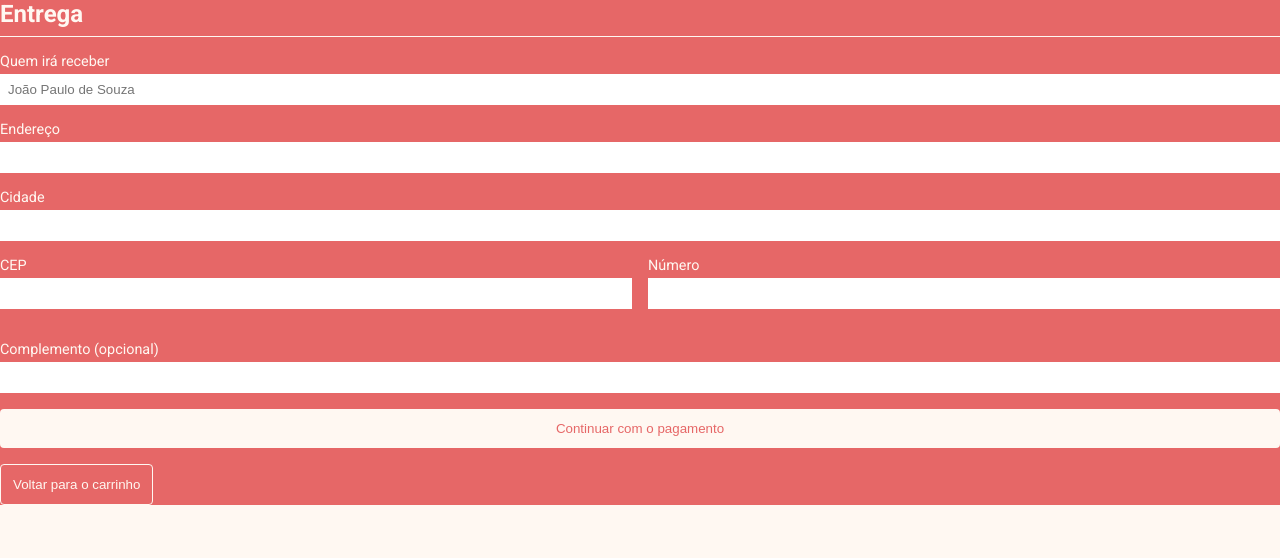
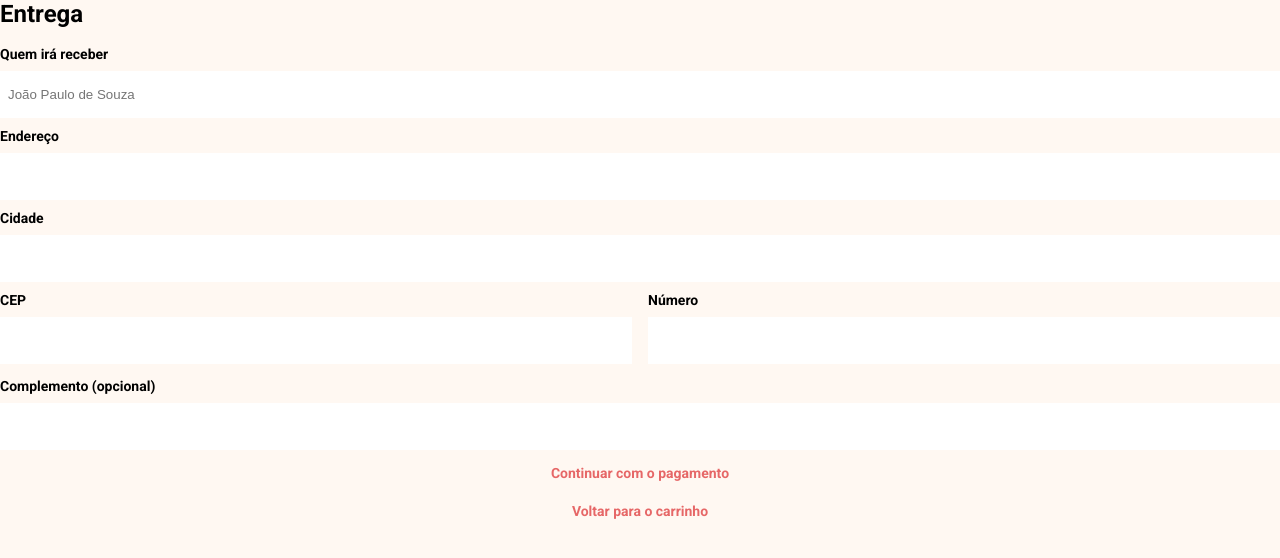
Before and after one commit to lh5818181/Exercicio_Efood, a React (Create React App) app: page /checkout/delivery in a window 1280 px wide. Shown: the top 558 px of the page. Built offline with nearby package versions, Linux system fonts and the light colour scheme.

Commit message:
Melhorando checkout e validando formularios

```diff
--- a/package.json
+++ b/package.json
@@ -11,6 +11,7 @@
     "@types/node": "^16.18.126",
     "@types/react": "^19.1.5",
     "@types/react-dom": "^19.1.5",
+    "formik": "^2.4.6",
     "react": "^18.2.0",
     "react-dom": "^18.2.0",
     "react-redux": "^9.2.0",
@@ -18,7 +19,8 @@
     "react-scripts": "5.0.1",
     "styled-components": "^5.3.11",
     "typescript": "^4.9.5",
-    "web-vitals": "^2.1.4"
+    "web-vitals": "^2.1.4",
+    "yup": "^1.6.1"
   },
   "scripts": {
     "start": "react-scripts start",
@@ -49,6 +51,7 @@
   "devDependencies": {
     "@testing-library/react": "^16.3.0",
     "@types/styled-components": "^5.1.34",
+    "@types/yup": "^0.29.14",
     "@typescript-eslint/eslint-plugin": "^5.62.0",
     "@typescript-eslint/parser": "^5.62.0",
     "eslint": "^8.57.1",
--- a/public/index.html
+++ b/public/index.html
@@ -2,45 +2,43 @@
 <html lang="pt-br">
   <head>
     <meta charset="utf-8" />
-    <link rel="icon" href="%PUBLIC_URL%/favicon.ico" />
+    <!-- favicon fictício -->
+    <link rel="icon" href="%PUBLIC_URL%/assets/icons/favicon.ico" />
     <meta name="viewport" content="width=device-width, initial-scale=1" />
-    <meta name="theme-color" content="#000000" />
+    <!-- tema mobile -->
+    <meta name="theme-color" content="#E44C4E" />
+
     <meta
       name="description"
-      content="Web site created using create-react-app"
+      content="Efood – Peça seu delivery de restaurantes favoritos com rapidez e comodidade."
     />
-    <link rel="apple-touch-icon" href="%PUBLIC_URL%/logo192.png" />
-    <!--
-      manifest.json provides metadata used when your web app is installed on a
-      user's mobile device or desktop. See https://developers.google.com/web/fundamentals/web-app-manifest/
-    -->
+
+    <!-- ícone iOS fictício -->
+    <link
+      rel="apple-touch-icon"
+      href="%PUBLIC_URL%/assets/icons/logo192.png"
+    />
+
+    <!-- Manifest PWA -->
     <link rel="manifest" href="%PUBLIC_URL%/manifest.json" />
-    <!--
-      Notice the use of %PUBLIC_URL% in the tags above.
-      It will be replaced with the URL of the `public` folder during the build.
-      Only files inside the `public` folder can be referenced from the HTML.
 
-      Unlike "/favicon.ico" or "favicon.ico", "%PUBLIC_URL%/favicon.ico" will
-      work correctly both with client-side routing and a non-root public URL.
-      Learn how to configure a non-root public URL by running `npm run build`.
-    -->
     <title>Efood</title>
-    <link rel="preconnect" href="https://fonts.googleapis.com">
-    <link rel="preconnect" href="https://fonts.gstatic.com" crossorigin>
-    <link href="https://fonts.googleapis.com/css2?family=Roboto:ital,wght@0,100..900;1,100..900&display=swap" rel="stylesheet">
+
+    <!-- Google Fonts: Roboto -->
+    <link rel="preconnect" href="https://fonts.googleapis.com" />
+    <link
+      rel="preconnect"
+      href="https://fonts.gstatic.com"
+      crossorigin
+    />
+    <link
+      href="https://fonts.googleapis.com/css2?family=Roboto:wght@100;300;400;500;700;900&display=swap"
+      rel="stylesheet"
+    />
   </head>
   <body>
-    <noscript>You need to enable JavaScript to run this app.</noscript>
+    <noscript>Você precisa habilitar o JavaScript para rodar este aplicativo.</noscript>
     <div id="root"></div>
-    <!--
-      This HTML file is a template.
-      If you open it directly in the browser, you will see an empty page.
-
-      You can add webfonts, meta tags, or analytics to this file.
-      The build step will place the bundled scripts into the <body> tag.
-
-      To begin the development, run `npm start` or `yarn start`.
-      To create a production bundle, use `npm run build` or `yarn build`.
-    -->
+    <!-- O build step do CRA injetará os scripts aqui -->
   </body>
 </html>
--- a/src/components/CartSidebar/index.tsx
+++ b/src/components/CartSidebar/index.tsx
@@ -17,8 +17,6 @@ export default function CartSidebar() {
 
   // Contexto de checkout
   const {
-    deliveryData,
-    paymentData,
     setDeliveryData,
     setPaymentData,
     reset
--- a/src/data/menuItems.ts
+++ b/src/data/menuItems.ts
@@ -1,5 +1,3 @@
-
-import pizzaImg from '../assets/pizza.png';
 
 export interface MenuItemData {
   id: string;
--- a/src/data/products.ts
+++ b/src/data/products.ts
@@ -1,6 +1,4 @@
-import hiokiSushiImg from '../assets/Hioki Sushi.png';
-import LaDolceImg from '../assets/macarrao-italiano.png';
-import estrelaImg from '../assets/estrela.png';
+
 
 export interface ProductData {
   titulo: string;
--- a/src/features/checkout/components/DeliveryForm.tsx
+++ b/src/features/checkout/components/DeliveryForm.tsx
@@ -1,5 +1,7 @@
 // src/features/checkout/components/DeliveryForm.tsx
-import React, { useState } from 'react'
+import React from 'react'
+import { Formik, Form as FormikForm, Field, ErrorMessage } from 'formik'
+import * as Yup from 'yup'
 import { DeliveryData } from '../types'
 import * as S from '../styles'
 
@@ -8,104 +10,108 @@ interface Props {
   onBack(): void
 }
 
+const schema = Yup.object().shape({
+  name: Yup.string().required('Obrigatório'),
+  address: Yup.string().required('Obrigatório'),
+  city: Yup.string().required('Obrigatório'),
+  cep: Yup.string()
+    .required('Obrigatório')
+    .matches(/^\d{5}-?\d{3}$/, 'Formato inválido'),
+  number: Yup.string().required('Obrigatório'),
+  complement: Yup.string(),
+})
+
 const DeliveryForm: React.FC<Props> = ({ onNext, onBack }) => {
-  const [form, setForm] = useState<DeliveryData>({
+  return (
+    <Formik
+      initialValues={{
         name: '',
         address: '',
         city: '',
         cep: '',
         number: '',
         complement: '',
-  })
-
-  const handleChange = (e: React.ChangeEvent<HTMLInputElement>) => {
-    const { name, value } = e.target
-    setForm(prev => ({ ...prev, [name]: value }))
-  }
-
-  const handleSubmit = (e: React.FormEvent) => {
-    e.preventDefault()
-    onNext(form)
-  }
-
-  return (
-    <S.Form onSubmit={handleSubmit}>
+      }}
+      validationSchema={schema}
+      onSubmit={values => onNext(values)}
+    >
+      {() => (
+        <FormikForm autoComplete="on">
           <S.Title>Entrega</S.Title>
 
           <S.Field>
-        <S.Label>Quem irá receber</S.Label>
-        <S.Input
-          type="text"
+            <S.Label htmlFor="name">Quem irá receber</S.Label>
+            <Field
+              as={S.Input}
+              id="name"
               name="name"
-          value={form.name}
-          onChange={handleChange}
               placeholder="João Paulo de Souza"
-          required
+              autoComplete="name"
             />
+            <S.Error><ErrorMessage name="name" /></S.Error>
           </S.Field>
 
           <S.Field>
-        <S.Label>Endereço</S.Label>
-        <S.Input
-          type="text"
+            <S.Label htmlFor="address">Endereço</S.Label>
+            <Field
+              as={S.Input}
+              id="address"
               name="address"
-          value={form.address}
-          onChange={handleChange}
-          required
+              autoComplete="street-address"
             />
+            <S.Error><ErrorMessage name="address" /></S.Error>
           </S.Field>
 
           <S.Field>
-        <S.Label>Cidade</S.Label>
-        <S.Input
-          type="text"
+            <S.Label htmlFor="city">Cidade</S.Label>
+            <Field
+              as={S.Input}
+              id="city"
               name="city"
-          value={form.city}
-          onChange={handleChange}
-          required
+              autoComplete="address-level2"
             />
+            <S.Error><ErrorMessage name="city" /></S.Error>
           </S.Field>
 
           <S.Row>
             <S.Field style={{ flex: 1 }}>
-          <S.Label>CEP</S.Label>
-          <S.Input
-            type="text"
+              <S.Label htmlFor="cep">CEP</S.Label>
+              <Field
+                as={S.Input}
+                id="cep"
                 name="cep"
-            value={form.cep}
-            onChange={handleChange}
-            required
+                autoComplete="postal-code"
               />
+              <S.Error><ErrorMessage name="cep" /></S.Error>
             </S.Field>
             <S.Field style={{ flex: 1, marginLeft: '1rem' }}>
-          <S.Label>Número</S.Label>
-          <S.Input
-            type="text"
+              <S.Label htmlFor="number">Número</S.Label>
+              <Field
+                as={S.Input}
+                id="number"
                 name="number"
-            value={form.number}
-            onChange={handleChange}
-            required
+                autoComplete="address-line2"
               />
+              <S.Error><ErrorMessage name="number" /></S.Error>
             </S.Field>
           </S.Row>
 
           <S.Field>
-        <S.Label>Complemento (opcional)</S.Label>
-        <S.Input
-          type="text"
+            <S.Label htmlFor="complement">Complemento (opcional)</S.Label>
+            <Field
+              as={S.Input}
+              id="complement"
               name="complement"
-          value={form.complement}
-          onChange={handleChange}
+              autoComplete="address-line2"
             />
+            <S.Error><ErrorMessage name="complement" /></S.Error>
           </S.Field>
 
-      <S.Button full type="submit">
-        Continuar com o pagamento
-      </S.Button>
-      <S.Button type="button" onClick={onBack}>
-        Voltar para o carrinho
-      </S.Button>
-    </S.Form>
+          <S.Button full type="submit">Continuar com o pagamento</S.Button>
+          <S.Button full type="button" onClick={onBack}>Voltar para o carrinho</S.Button>
+        </FormikForm>
+      )}
+    </Formik>
   )
 }
 
--- a/src/features/checkout/components/PaymentForm.tsx
+++ b/src/features/checkout/components/PaymentForm.tsx
@@ -1,5 +1,9 @@
 // src/features/checkout/components/PaymentForm.tsx
-import React, { useState, useEffect } from 'react'
+import React, { useEffect } from 'react'
+import { Formik, Form as FormikForm, Field, ErrorMessage } from 'formik'
+import * as Yup from 'yup'
+import { useSelector } from 'react-redux'
+import { RootState } from '../../../store'
 import { useCheckout } from '../CheckoutContext'
 import { PaymentData } from '../types'
 import * as S from '../styles'
@@ -9,103 +13,113 @@ interface Props {
   onBack(): void
 }
 
+const schema = Yup.object().shape({
+  nameOnCard: Yup.string().required('Obrigatório'),
+  cardNumber: Yup.string()
+    .required('Obrigatório')
+    .matches(/^\d{16}$/, '16 dígitos'),
+  cvv: Yup.string()
+    .required('Obrigatório')
+    .matches(/^\d{3,4}$/, '3 ou 4 dígitos'),
+  expiryMonth: Yup.string()
+    .required('Obrigatório')
+    .matches(/^(0[1-9]|1[0-2])$/, 'MM'),
+  expiryYear: Yup.string()
+    .required('Obrigatório')
+    .matches(/^\d{4}$/, 'AAAA'),
+})
+
 const PaymentForm: React.FC<Props> = ({ onNext, onBack }) => {
   const { deliveryData } = useCheckout()
-  const [form, setForm] = useState<PaymentData>({
+  const items = useSelector((s: RootState) => s.cart.items)
+
+  const total = items.reduce((sum, item) => sum + item.price * item.quantity, 0)
+
+  // redireciona se não veio do delivery
+  useEffect(() => {
+    if (!deliveryData) onBack()
+  }, [deliveryData, onBack])
+
+  return (
+    <Formik
+      initialValues={{
         nameOnCard: '',
         cardNumber: '',
         expiryMonth: '',
         expiryYear: '',
         cvv: '',
-  })
-
-  // não deixa acessar sem dados de entrega
-  useEffect(() => {
-    if (!deliveryData) onBack()
-  }, [deliveryData, onBack])
-
-  const total = deliveryData ? Number(deliveryData.number) : 0 // você pode trazer o total real do contexto/cart
-
-  const handleChange = (e: React.ChangeEvent<HTMLInputElement>) => {
-    const { name, value } = e.target
-    setForm(prev => ({ ...prev, [name]: value }))
-  }
-
-  const handleSubmit = (e: React.FormEvent) => {
-    e.preventDefault()
-    onNext(form)
-  }
-
-  return (
-    <S.Form onSubmit={handleSubmit}>
-      <S.Title>
-        Pagamento – Valor a pagar R$ {total.toFixed(2)}
-      </S.Title>
+      }}
+      validationSchema={schema}
+      onSubmit={values => onNext(values)}
+    >
+      {() => (
+        <FormikForm autoComplete="on">
+          <S.Title>Pagamento – Valor a pagar R$ {total.toFixed(2)}</S.Title>
 
           <S.Field>
-        <S.Label>Nome no cartão</S.Label>
-        <S.Input
-          type="text"
+            <S.Label htmlFor="nameOnCard">Nome no cartão</S.Label>
+            <Field
+              as={S.Input}
+              id="nameOnCard"
               name="nameOnCard"
-          value={form.nameOnCard}
-          onChange={handleChange}
-          required
+              autoComplete="cc-name"
             />
+            <S.Error><ErrorMessage name="nameOnCard" /></S.Error>
           </S.Field>
 
           <S.Row>
             <S.Field style={{ flex: 1 }}>
-          <S.Label>Número do cartão</S.Label>
-          <S.Input
-            type="text"
+              <S.Label htmlFor="cardNumber">Número do cartão</S.Label>
+              <Field
+                as={S.Input}
+                id="cardNumber"
                 name="cardNumber"
-            value={form.cardNumber}
-            onChange={handleChange}
-            required
+                autoComplete="cc-number"
               />
+              <S.Error><ErrorMessage name="cardNumber" /></S.Error>
             </S.Field>
             <S.Field style={{ width: '6rem', marginLeft: '1rem' }}>
-          <S.Label>CVV</S.Label>
-          <S.Input
-            type="text"
+              <S.Label htmlFor="cvv">CVV</S.Label>
+              <Field
+                as={S.Input}
+                id="cvv"
                 name="cvv"
-            value={form.cvv}
-            onChange={handleChange}
-            required
+                autoComplete="cc-csc"
               />
+              <S.Error><ErrorMessage name="cvv" /></S.Error>
             </S.Field>
           </S.Row>
 
           <S.Row>
             <S.Field style={{ flex: 1 }}>
-          <S.Label>Mês de vencimento</S.Label>
-          <S.Input
-            type="text"
+              <S.Label htmlFor="expiryMonth">Mês de vencimento</S.Label>
+              <Field
+                as={S.Input}
+                id="expiryMonth"
                 name="expiryMonth"
-            value={form.expiryMonth}
-            onChange={handleChange}
-            required
+                autoComplete="cc-exp-month"
               />
+              <S.Error><ErrorMessage name="expiryMonth" /></S.Error>
             </S.Field>
             <S.Field style={{ flex: 1, marginLeft: '1rem' }}>
-          <S.Label>Ano de vencimento</S.Label>
-          <S.Input
-            type="text"
+              <S.Label htmlFor="expiryYear">Ano de vencimento</S.Label>
+              <Field
+                as={S.Input}
+                id="expiryYear"
                 name="expiryYear"
-            value={form.expiryYear}
-            onChange={handleChange}
-            required
+                autoComplete="cc-exp-year"
               />
+              <S.Error><ErrorMessage name="expiryYear" /></S.Error>
             </S.Field>
           </S.Row>
 
-      <S.Button full type="submit">
-        Finalizar pagamento
-      </S.Button>
-      <S.Button type="button" onClick={onBack}>
+          <S.Button full type="submit">Finalizar pagamento</S.Button>
+          <S.Button full type="button" onClick={onBack}>
             Voltar para a edição de endereço
           </S.Button>
-    </S.Form>
+        </FormikForm>
+      )}
+    </Formik>
   )
 }
 
--- a/src/features/checkout/styles.ts
+++ b/src/features/checkout/styles.ts
@@ -1,4 +1,3 @@
-// src/features/checkout/styles.ts
 import styled from 'styled-components'
 import { Cores } from '../../styles/global'
 
@@ -11,43 +10,55 @@ export const Form = styled.form`
 
 export const Title = styled.h2`
   margin-bottom: 16px;
-  border-bottom: 1px solid ${Cores.bege};
-  padding-bottom: 0.5rem;
+  text-align: left;
 `
 
 export const Field = styled.div`
-  margin-bottom: 1rem;
+  margin-bottom: 8px;
+
+    .fieldComplement {
+  margin-bottom: 24px;}
 `
 
 export const Label = styled.label`
-  font-size: 0.9rem;
-  display: block;
-  margin-bottom: 0.25rem;
+  font-family: Roboto;
+  font-weight: 700;
+  font-style: Bold;
+  font-size: 14px;
+  leading-trim: NONE;
+  line-height: 100%;
+  letter-spacing: 0%;
 `
 
 export const Input = styled.input`
   width: 100%;
-  padding: 0.5rem;
+  padding: 16px 8px;
   border: none;
   box-sizing: border-box;
+  margin-top: 8px;
 `
 
 export const Row = styled.div`
   display: flex;
-  margin-bottom: 1rem;
+
 `
 
 export const Button = styled.button<{ full?: boolean }>`
   width: ${({ full }) => (full ? '100%' : 'auto')};
   display: block;
-  margin: ${({ full }) => (full ? '1rem 0' : '0.5rem 0')};
-  padding: 0.75rem;
-  background: ${({ full }) => (full ? Cores.bege : 'transparent')};
+  margin-bottom: 8px;
+  padding: 8px 68px;
+  background: ${Cores.bege};
   color: ${({ full }) => (full ? Cores.vermelhoClaro : Cores.bege)};
   text-align: center;
   border: ${({ full }) => (full ? 'none' : `1px solid ${Cores.bege}`)};
-  border-radius: 4px;
   cursor: pointer;
+  font-family: Roboto;
+  font-weight: 700;
+  font-style: Bold;
+  font-size: 14px;
+  line-height: 100%;
+  letter-spacing: 0%;
 `
 
 export const ConfirmationContainer = styled.div`
@@ -58,7 +69,20 @@ export const ConfirmationContainer = styled.div`
 `
 
 export const Text = styled.p`
-  font-size: 0.9rem;
-  line-height: 1.4;
+  font-family: 'Roboto', sans-serif;
+  font-style: normal;
+  font-weight: 400;
+  font-size: 14px;
+  line-height: 22px;
+  letter-spacing: 0;
   margin-bottom: 1rem;
+  color: ${Cores.bege};
+  text-align: justify;
 `
+
+
+export const Error = styled.div`
+  color: #ffdddd;
+  font-size: 0.85rem;
+  margin-top: 0.25rem;
+`
```
Also changed, not shown: src/components/CartSidebar/styles.ts (+8 -4 lines), public/manifest.json (added), 1 other file (tests, documents, lock files or other folders). Lines whose indentation alone changed are shown as unchanged.
